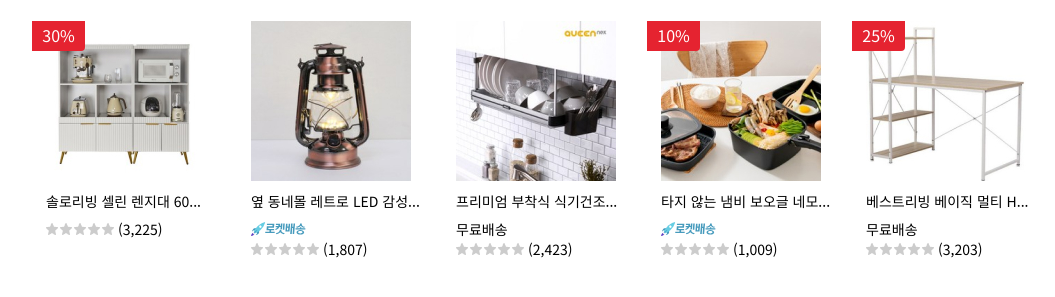
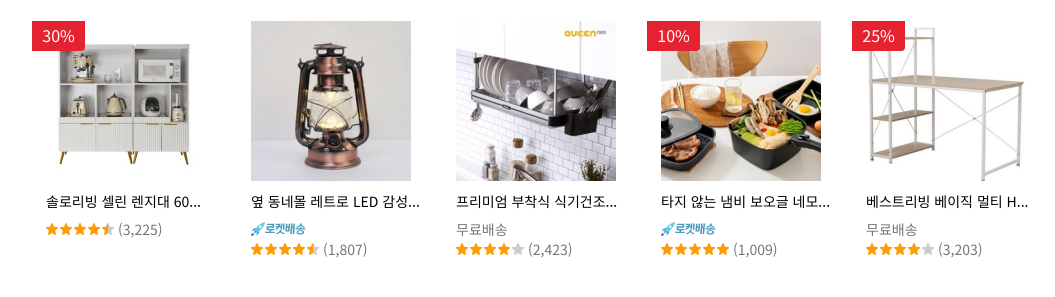
Before and after one commit to YOOYONGHYUN/Mission-02, a plain HTML site: page index.html in a window 1280 px wide. Shown: the part 321-618 px from the top of the page, without its empty margins (98-1153 px from the left). Drawn offline with Linux system fonts and the light colour scheme.

Commit message:
별이미지 추가

```diff
--- a/index.html
+++ b/index.html
@@ -45,7 +45,7 @@
               <div class="container_box_footer">
                 <p>솔로리빙 셀린 렌지대 60...</p>
                 <div class="star">
-                  <div class="star_img">
+                  <div class="star_img star_one">
                     <span>구매자 평점 총 5점 중 4점반</span>
                   </div>
                   <p><span>이 상품 리뷰 수는</span>(3,225)</p>
@@ -67,7 +67,7 @@
                   />
                 </div>
                 <div class="star">
-                  <div class="star_img">
+                  <div class="star_img star_two">
                     <span>구매자 평점 총 5점 중 4점빈</span>
                   </div>
                   <p><span>이 상품 리뷰 수는</span>(1,807)</p>
@@ -83,7 +83,7 @@
                 <p>프리미엄 부착식 식기건조...</p>
                 <p><span>배송 유형</span> 무료배송</p>
                 <div class="star">
-                  <div class="star_img">
+                  <div class="star_img star_three">
                     <span>구매자 평점 총 5점 중 4점</span>
                   </div>
                   <p><span>이 상품 리뷰 수는</span>(2,423)</p>
@@ -106,7 +106,7 @@
                   />
                 </div>
                 <div class="star">
-                  <div class="star_img">
+                  <div class="star_img star_four">
                     <span>구매자 평점 총 5점 중 5점</span>
                   </div>
                   <p><span>이 상품 리뷰 수는</span>(1,009)</p>
@@ -123,7 +123,7 @@
                 <p>베스트리빙 베이직 멀티 H...</p>
                 <p><span>배송 유형</span> 무료배송</p>
                 <div class="star">
-                  <div class="star_img">
+                  <div class="star_img star_five">
                     <span>구매자 평점 총 5점 중 4점</span>
                   </div>
                   <p><span>이 상품 리뷰 수는</span>(3,203)</p>
--- a/stylesheets/pages/offer.css
+++ b/stylesheets/pages/offer.css
@@ -90,9 +90,37 @@ section > header {
   margin-right: 4px;
 }
 
-.product_container_box:nth-child(4) > .star_img {
+.star_one {
+  background-position: 0px 26px;
+  background-size: cover;
+}
+
+.star_two {
+  background-position: 0px 26px;
+  background-size: cover;
+}
+
+.star_three {
+  background-position: 0px 40px;
+  background-size: cover;
+}
+
+.star_four {
   background-position: bottom;
   background-size: cover;
+}
+
+.star_five {
+  background-position: 0px 40px;
+  background-size: cover;
+}
+
+.container_box_footer > p:nth-child(2) {
+  color: var(--color-gray-700);
+}
+
+.star p {
+  color: var(--color-gray-700);
 }
 
 button {
```
